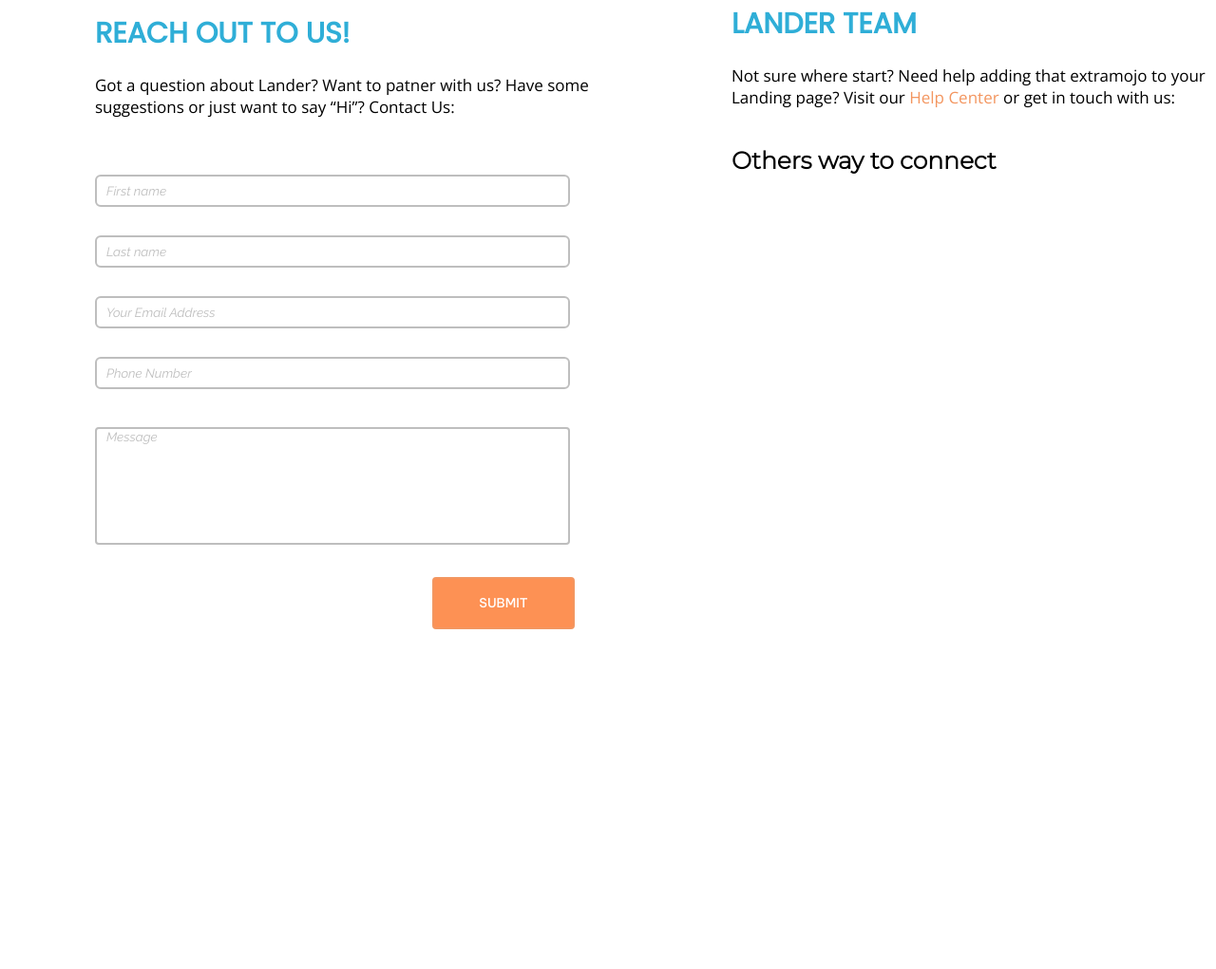
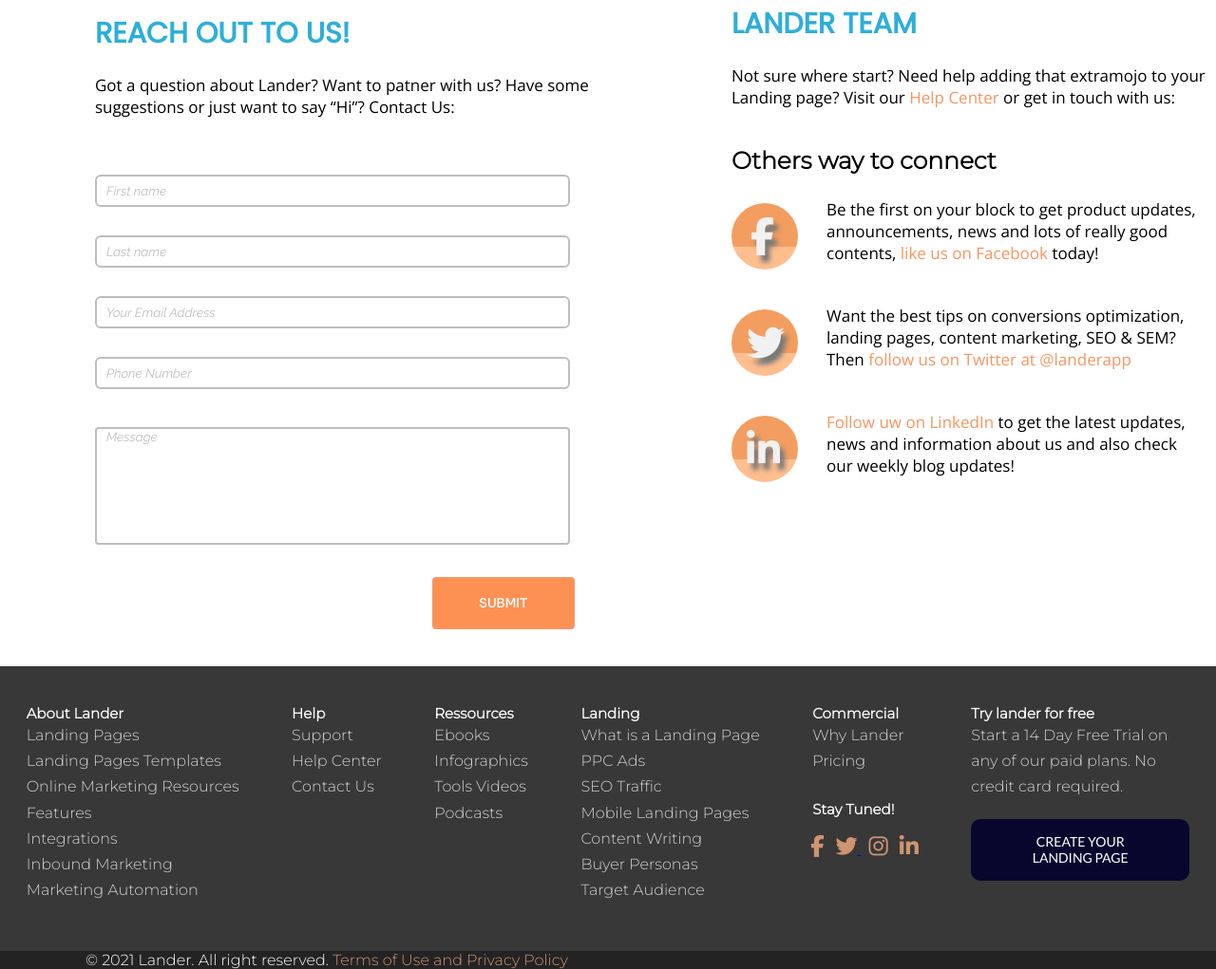
Before and after one commit to Stephanie974/Sprint_02, a plain HTML site: page contact.html in a window 1280 px wide. Shown: the part 457-1478 px from the top of the page at 95% size. Before the commit the page ends 1120 px from the top, so only its background shows below. Drawn offline with nearby package versions, Linux system fonts and the light colour scheme; a web font is replaced by a local one.

Commit message:
Add files via upload

```diff
--- a/contact.html
+++ b/contact.html
@@ -5,7 +5,8 @@
     <meta http-equiv="X-UA-Compatible" content="IE=edge">
     <meta name="viewport" content="width=device-width, initial-scale=1.0">
     <link rel="stylesheet" href="style.css">
-    <link rel="stylesheet" media="screen and (max-width: 900px)" href="style2.css" />
+
+    <script src="https://kit.fontawesome.com/677c526923.js" crossorigin="anonymous"></script>
     <title>Lander</title>
 </head>
 <body>
@@ -14,19 +15,21 @@
 
         <nav>
 
-            <img src="landerlogo3.png">
+           <a href="#"><img class="logo" src="landerlogo3.png"></a>
+
+
 
            <ul class="navi">
-              <li  > <a href="#" >Products</a> </li>
-            <li  ><a href="#" >Templates</a> </li>
-            <li  > <a href="#" >Pricing</a>  </li>
-            <li  >  <a href="#" >Resources</a> </li>
-             <li   >  <a href="#" >Blog</a>  </li>
+            <li><a class="ac" href="#" >Products</a> </li>
+            <li><a  class="ac" href="#" >Templates</a> </li>
+            <li><a  class="ac" href="#" >Pricing</a>  </li>
+            <li><a  class="ac" href="#" >Resources</a> </li>
+             <li><a  class="ac" href="#" >Blog</a>  </li>
             </ul>
-
+<div id="conex">
             <a href="#"> <button id="but" >14 DAY FREE TRIAL</button> </a>
-        <a href="#">  <button id="but2">LOG IN</button> </a>
-
+        <a href="#"><button id="but2">LOG IN</button></a>
+    </div>
         </nav>
 
 
@@ -54,13 +57,119 @@
 <h4>LANDER TEAM</h4>
 <p id="ques">Not sure where start? Need help adding that extramojo to your Landing page? Visit our <a id="help">Help Center </a> or get in touch with us:</p>
 
-<div>
+
     <h5> Others way to connect </h5>
+    <div class="social">
+      <div id="div2">
+        <a href="#" > <i id="logo2"class="fab fa-facebook-f"></i></a>
+        </div>  <p id="ques2">Be the first on your block to get product updates, announcements, news and lots of really good contents, <a id="help">like us on Facebook </a> today!</p>
+   <br>
+   <div id="div2">  <a href="#" > <i id="logotw" class="fab fa-twitter"></i> </a> </div> <p id="ques3"> Want the best tips on conversions optimization, landing pages, content marketing, SEO & SEM? Then
+    <a id="help"> follow us on Twitter at @landerapp </a></p>
+   <br>
+   <div id="div2">   <a href="#"> <i id="logoin" class="fab fa-linkedin-in"></i> </a></div> <p id="ques4"> <a id="help"> Follow uw on LinkedIn </a> to get the latest updates, news and information about us and also check our weekly blog updates!</p>
 </div>
+
     </section>
 
+    <section id="den">
+
+        <div id="forFlexBox">
+          <div class="about">
+            <h6>About Lander</h6>
+            <p id="bas">
+              <a class="ext" href="#"> Landing Pages </a><br />
+              <a  class="ext" href="#"> Landing Pages Templates</a> <br />
+              <a  class="ext" href="#"> Online Marketing Resources</a> <br />
+              <a  class="ext" href="#"> Features </a><br />
+              <a  class="ext" href="#"> Integrations </a><br />
+              <a  class="ext" href="#"> Inbound Marketing </a><br />
+              <a  class="ext" href="#"> Marketing Automation</a>
+            </p>
+          </div>
+
+          <div class="aide">
+            <h6>Help</h6>
+            <p id="bas">
+              <a  class="ext" href="#"> Support </a>
+               <br />
+              <a  class="ext" href="#"> Help Center</a>
+               <br />
+               <a  class="ext" href="#"> Contact Us </a>
+            </p>
+          </div>
+
+          <div class="ressources">
+            <h6>Ressources</h6>
+            <p id="bas">
+              <a  class="ext" href="#">Ebooks </a>
+               <br />
+               <a  class="ext" href="#">Infographics</a>
+               <br />
+              <a  class="ext"
+                href="#"
+                >Tools</a
+              >
+              <a  class="ext" href="#">Videos</a><br />
+              <a  class="ext" href="#">Podcasts</a>
+            </p>
+          </div>
+
+          <div class="landing">
+            <h6>Landing</h6>
+            <p id="bas">
+              <a  class="ext" href="#">What is a Landing Page </a>
+               <br />
+               <a  class="ext" href="#">PPC Ads</a>
+               <br />
+               <a  class="ext" href="#">SEO Traffic</a>
+               <br />
+               <a  class="ext" href="#">Mobile Landing Pages</a>
+               <br />
+              <a  class="ext" href="#">Content Writing</a><br />
+              <a  class="ext" href="#">Buyer Personas</a><br />
+              <a  class="ext" href="#">Target Audience</a>
+            </p>
+          </div>
+
+          <div class="commercial">
+            <h6>Commercial</h6>
+            <p id="bas">
+              <a  class="ext" href="#" >Why Lander </a>
+              <br />
+              <a  class="ext" href="#">Pricing</a>
+              <br />
+               <br><h6 id="tuned"> Stay Tuned!</h6>
+              <br/>
+              <div id="icons">
+              <a href="#" > <i id="icons2" class="fab fa-facebook-f"></i></a>
+
+                <a href="#" > <i id="icons2" class="fab fa-twitter"></i> </a>
+                <a href="#"><i id="icons2" class="fab fa-instagram"></i></a>
+                <a href="#"> <i id="icons2" class="fab fa-linkedin-in"></i> </a>
+              </div>
+            </p>
+          </div>
+
+          <div class="try">
+            <h6>Try lander for free</h6>
+            <p id="bas">
+              <a  class="ext" href="#">Start a 14 Day Free Trial on </a>
+              <br />
+              <a  class="ext" href="#" >any of our paid plans. No</a>
+              <br />
+              <a  class="ext" href="#">credit card required.</a>
+            </p>
+            <button id="create" type="submit">CREATE YOUR<br>LANDING PAGE</button>
+          </div>
+        </div>
+      </div>
+      </section>
+
     <footer>
+<p id=foot> &copy; 2021 Lander. All right reserved. <a id="term"> Terms of Use and Privacy Policy </a> </p>
+    </footer>
 
-    </footer>
+
 </body>
 </html>
--- a/style.css
+++ b/style.css
@@ -34,6 +34,10 @@ header {
   margin-left: -20px;
 }
 
+.logo:hover {
+  cursor: pointer;
+}
+
 nav {
   display: flex;
   justify-content: space-between;
@@ -66,7 +70,9 @@ nav {
 }
 
 .navi li .ac:hover {
-  color: rgb(0, 174, 255);
+  color: rgb(14, 129, 182);
+  list-style: none;
+  font-size: 20px;
 }
 
 #conex {
@@ -118,12 +124,14 @@ nav {
 }
 
 h2 {
+  cursor: default;
   color: white;
   font-size: 70px;
   font-family: "Lato", sans-serif;
 }
 
 #dream {
+  cursor: default;
   margin-top: 25px;
   font-family: "Open Sans", sans-serif;
   color: black;
@@ -137,12 +145,14 @@ h2 {
 }
 
 #ques {
+  cursor: default;
   margin-top: 20px;
   font-family: "Open Sans", sans-serif;
   font-size: 17px;
 }
 
 h4 {
+  cursor: default;
   color: rgba(47, 174, 215, 1);
   font-size: 30px;
   font-family: "Poppins", sans-serif;
@@ -193,8 +203,12 @@ textarea::placeholder {
   border-radius: 4px;
   border: 2px solid rgb(243, 150, 96);
   color: white;
+  cursor: pointer;
 }
-
+#sub:hover {
+  background-color: rgba(47, 174, 215, 1);
+  border: 2px solid white;
+}
 .sec2 {
   width: 499px;
   margin-left: 770px;
@@ -202,6 +216,7 @@ textarea::placeholder {
 }
 
 #help {
+  margin-top: 30px;
   color: rgb(243, 150, 96);
   cursor: pointer;
 }
@@ -211,44 +226,62 @@ textarea::placeholder {
 }
 
 h5 {
+  cursor: default;
   margin-top: 40px;
   font-family: "Montserrat", sans-serif;
   font-size: 25px;
 }
+#logo2 {
+  color: #f1f1f1;
+  font-size: 40px;
+  margin-left: 20px;
+  margin-top: 15px;
+  text-shadow: 5px 7px 5px rgb(121, 121, 121);
+}
 
-#fb {
+#logotw {
+  color: #f1f1f1;
+  font-size: 40px;
+  margin-left: 16px;
+  margin-top: 15px;
+  text-shadow: 5px 7px 5px rgb(121, 121, 121);
+}
+
+#logoin {
+  color: #f1f1f1;
+  font-size: 40px;
+  margin-left: 16px;
+  margin-top: 15px;
+  text-shadow: 5px 7px 5px rgb(121, 121, 121);
+}
+
+#div2 {
+  margin-top: 30px;
   width: 70px;
   height: 70px;
-  padding-top: 50px;
+  border-radius: 100%;
+  background: rgb(243, 158, 96);
+  background: linear-gradient(
+    180deg,
+    rgba(243, 158, 96, 1) 66%,
+    rgba(255, 190, 142, 1) 66%
+  );
+  cursor: pointer;
   transition: all 1s;
 }
 
-#fb:hover {
-  transform: rotate(360deg);
-}
-
-#tw {
-  width: 70px;
-  height: 70px;
-  padding-top: 50px;
-  transition: all 1s;
-}
-
-#tw:hover {
-  transform: rotate(360deg);
-}
-#in {
-  width: 70px;
-  height: 70px;
-  padding-top: 50px;
-  transition: all 1s;
-}
-
-#in:hover {
+#div2:hover {
+  background: rgb(240, 111, 31);
+  background: linear-gradient(
+    180deg,
+    rgba(240, 111, 31, 1) 66%,
+    rgba(251, 161, 57, 1) 68%
+  );
   transform: rotate(360deg);
 }
 
 #ques2 {
+  cursor: default;
   margin-left: 100px;
   margin-top: -75px;
   font-family: "Open Sans", sans-serif;
@@ -256,6 +289,7 @@ h5 {
 }
 
 #ques3 {
+  cursor: default;
   margin-left: 100px;
   margin-top: -75px;
   font-family: "Open Sans", sans-serif;
@@ -263,6 +297,7 @@ h5 {
 }
 
 #ques4 {
+  cursor: default;
   margin-left: 100px;
   margin-top: -75px;
   font-family: "Open Sans", sans-serif;
@@ -277,6 +312,7 @@ h5 {
 }
 
 h6 {
+  cursor: default;
   margin-top: 40px;
   font-size: 15px;
   color: #ffffff;
@@ -299,6 +335,10 @@ h6 {
   text-decoration: none;
   font-family: "Montserrat", sans-serif;
   line-height: 1.7em;
+}
+
+.ext:hover {
+  color: rgb(207, 148, 113);
 }
 
 #forFlexBox {
@@ -338,13 +378,22 @@ footer {
   color: rgb(207, 148, 113);
   font-family: "Montserrat", sans-serif;
 }
+
+#term:hover {
+  cursor: pointer;
+  color: rgb(209, 176, 157);
+}
 #icons {
   margin-left: -10px;
 }
-.fab {
+#icons2 {
   color: rgb(207, 148, 113);
   font-size: 23px;
   padding-left: 8px;
+}
+
+#icons2:hover {
+  color: rgb(204, 176, 160);
 }
 
 /* @media screen and (max-width: 1299px) {
```
